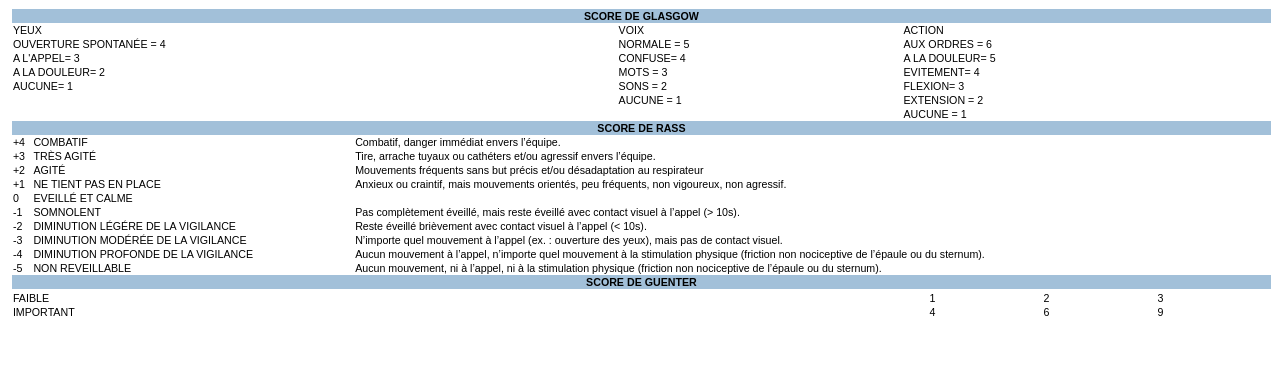
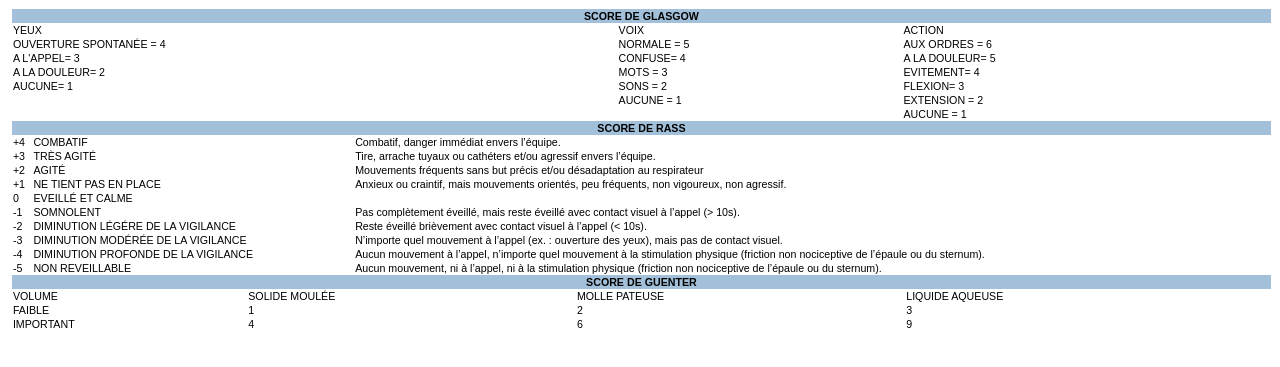
Before and after one commit to sebastienpro/ch-ales, a Flask app: page /verso in a window 1280 px wide. Shown: the top 367 px of the page. Run offline with Flask 2, Linux system fonts and the light colour scheme.

Commit message:
Update guenter-right.html

```diff
--- a/templates/verso/right/guenter-right.html
+++ b/templates/verso/right/guenter-right.html
@@ -6,10 +6,10 @@
     </thead>
     <tbody>
         <tr>
-            <td><VOLUME</td>
-            <td><SOLIDE MOULÉE</td>
-            <td><MOLLE PATEUSE</td>
-            <td><LIQUIDE AQUEUSE</td>
+            <td>VOLUME</td>
+            <td>SOLIDE MOULÉE</td>
+            <td>MOLLE PATEUSE</td>
+            <td>LIQUIDE AQUEUSE</td>
         </tr>
         <tr>
             <td>FAIBLE</td>
```
